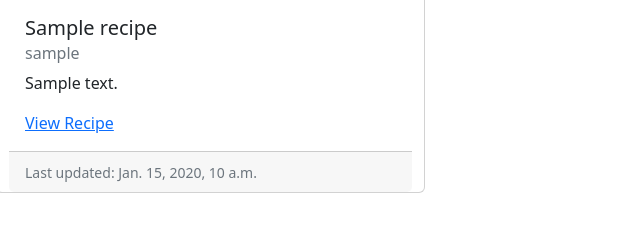
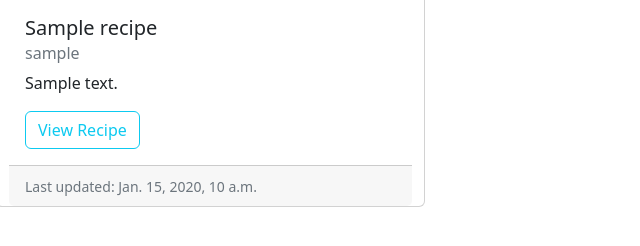
Before and after one commit to henrysevern/django_recipe_app, a Django app: page / in a window 1280 px wide. Shown: the part 177-423 px from the top of the page, without its empty margins (0-640 px from the left). Run offline with Django 3.2, Linux system fonts and the light colour scheme; tables that the repository leaves empty hold one stand-in row (values such as "Sample post"); some libraries are stand-ins or nearby versions.

Commit message:
Change view recipe link to button

```diff
--- a/recipes/templates/recipes/home.html
+++ b/recipes/templates/recipes/home.html
@@ -12,7 +12,7 @@
             <h5 class="card-title">{{ recipe.title }}</h5>
             <h6 class="card-subtitle mb-2 text-muted">{{ recipe.author }}</h6>
             <p class="card-text">{{ recipe.description }}</p>
-            <a href="{% url 'recipes-detail' recipe.pk %}" class="card-link">View Recipe</a>
+            <a href="{% url 'recipes-detail' recipe.pk %}" class="card-link btn btn-outline-info">View Recipe</a>
         </div>
         <div class="card-footer">
             <small class="text-muted">Last updated: {{ recipe.updated_at }}</small>
```
